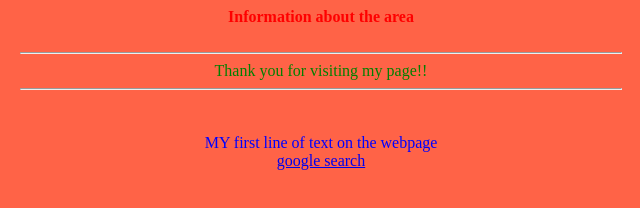
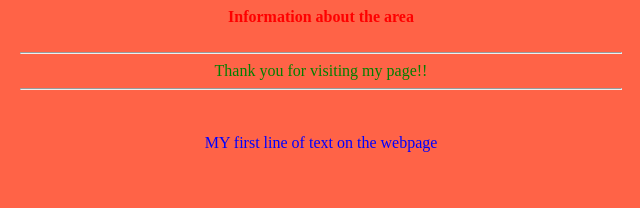
Before and after one commit to stamanish/pieceofheven, a plain HTML site: page info.html in a window 1280 px wide. Shown: the whole page, without its empty margins (319-959 px from the left). Drawn offline with Linux system fonts and the light colour scheme.

Commit message:
Update info.html

```diff
--- a/info.html
+++ b/info.html
@@ -13,7 +13,6 @@
 <br><br>
 <font color="blue">MY first line of text on the webpage</font>
 <br>
-<a href ="https://www.google.com/">google search</a>
 </div>
 </body>
 </html>
```
